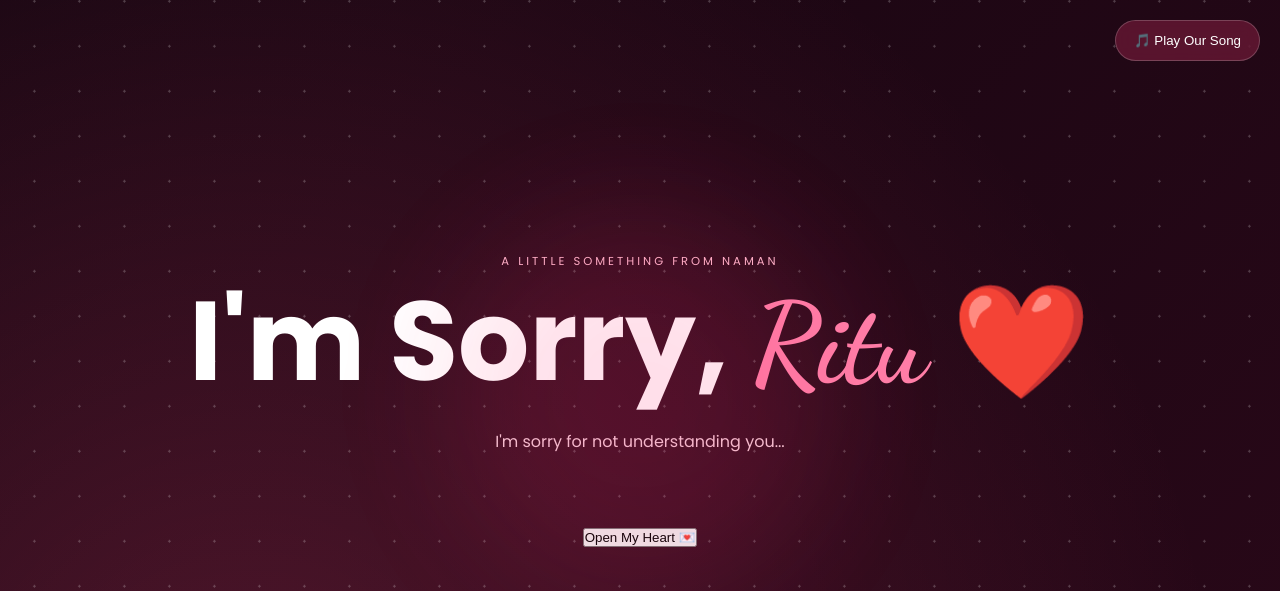
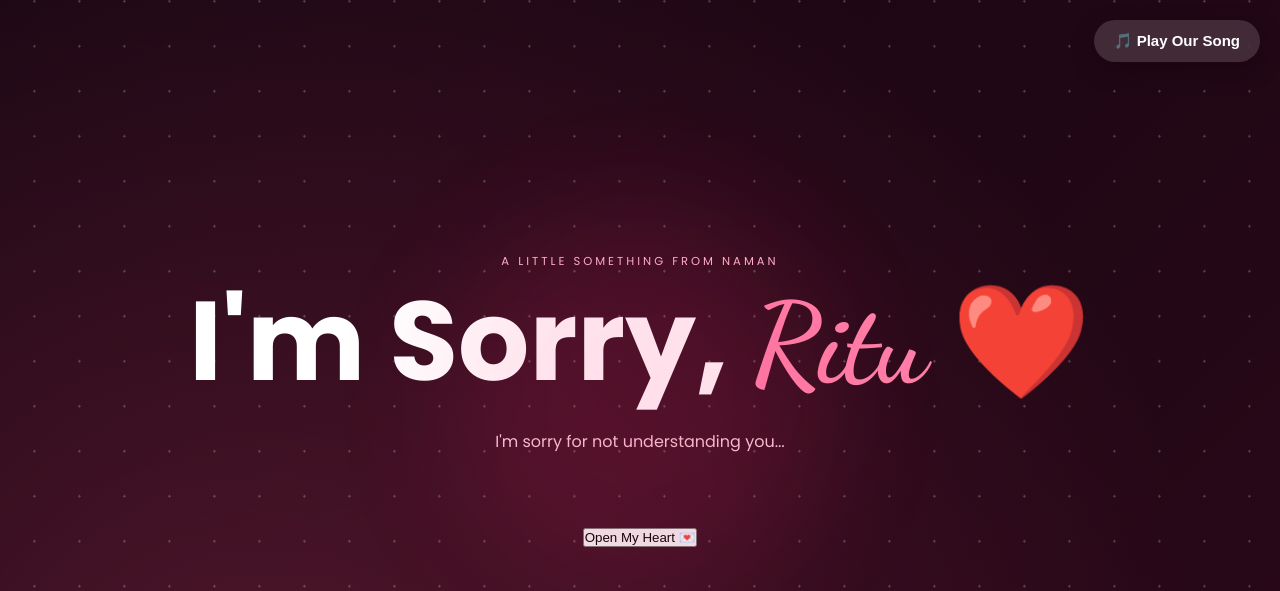
Before and after one commit to Naman-Pradhan/naman-ritu-sorry, a Flask app: page / in a window 1280 px wide. Shown: the top 591 px of the page. Run offline with Flask 3, Linux system fonts and the light colour scheme.

Commit message:
Update style.css

```diff
--- a/static/style.css
+++ b/static/style.css
@@ -913,3 +913,31 @@ footer {
     }
 
 }
+.music-btn {
+    position: fixed;
+    top: 20px;
+    right: 20px;
+    z-index: 9999;
+
+    padding: 12px 20px;
+    border: none;
+    border-radius: 30px;
+
+    background: rgba(255, 255, 255, 0.15);
+    color: white;
+
+    font-size: 15px;
+    font-weight: 600;
+
+    cursor: pointer;
+
+    backdrop-filter: blur(10px);
+
+    box-shadow: 0 8px 25px rgba(0, 0, 0, 0.25);
+
+    transition: 0.3s;
+}
+
+.music-btn:hover {
+    transform: scale(1.05);
+}
```
